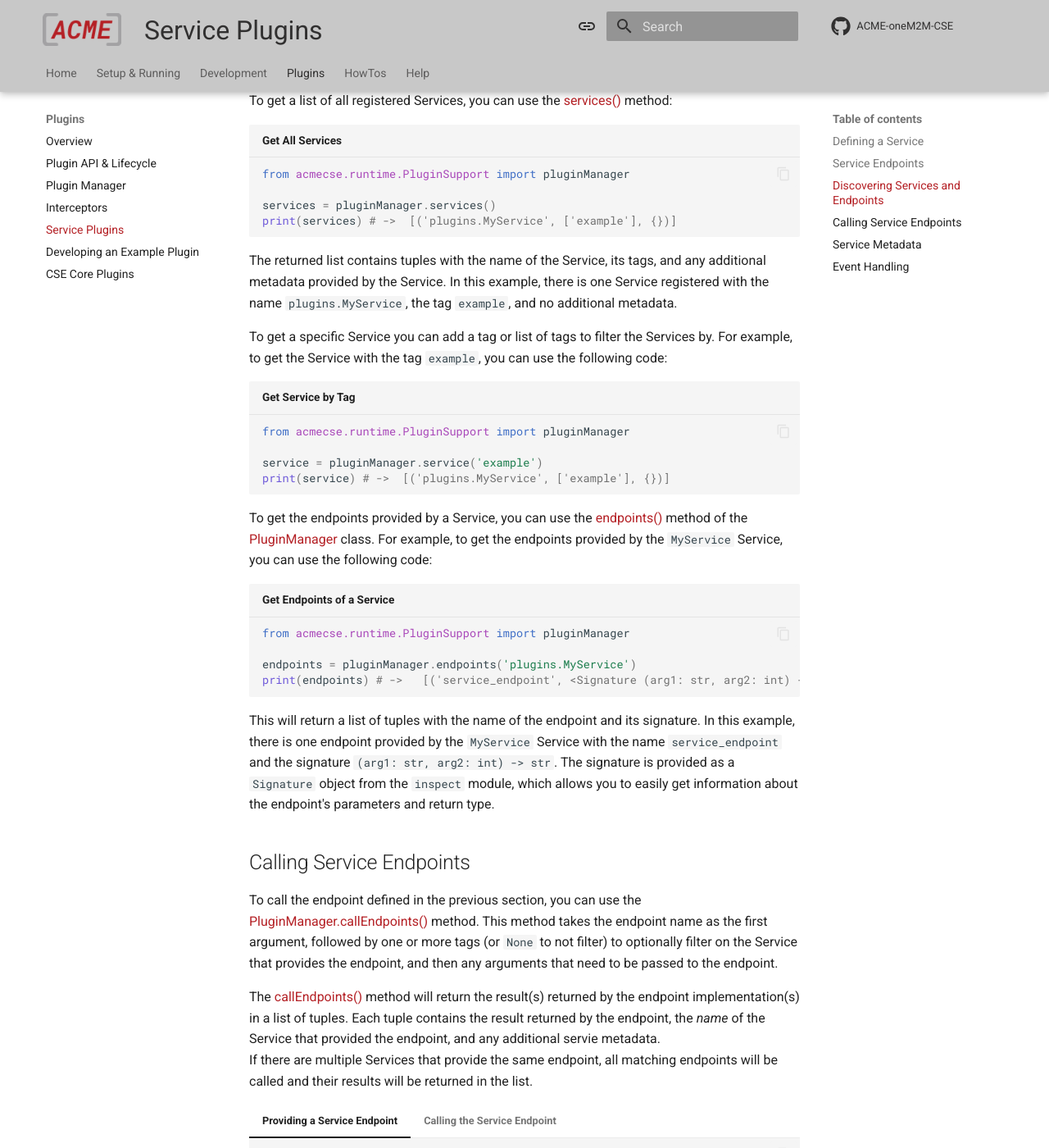
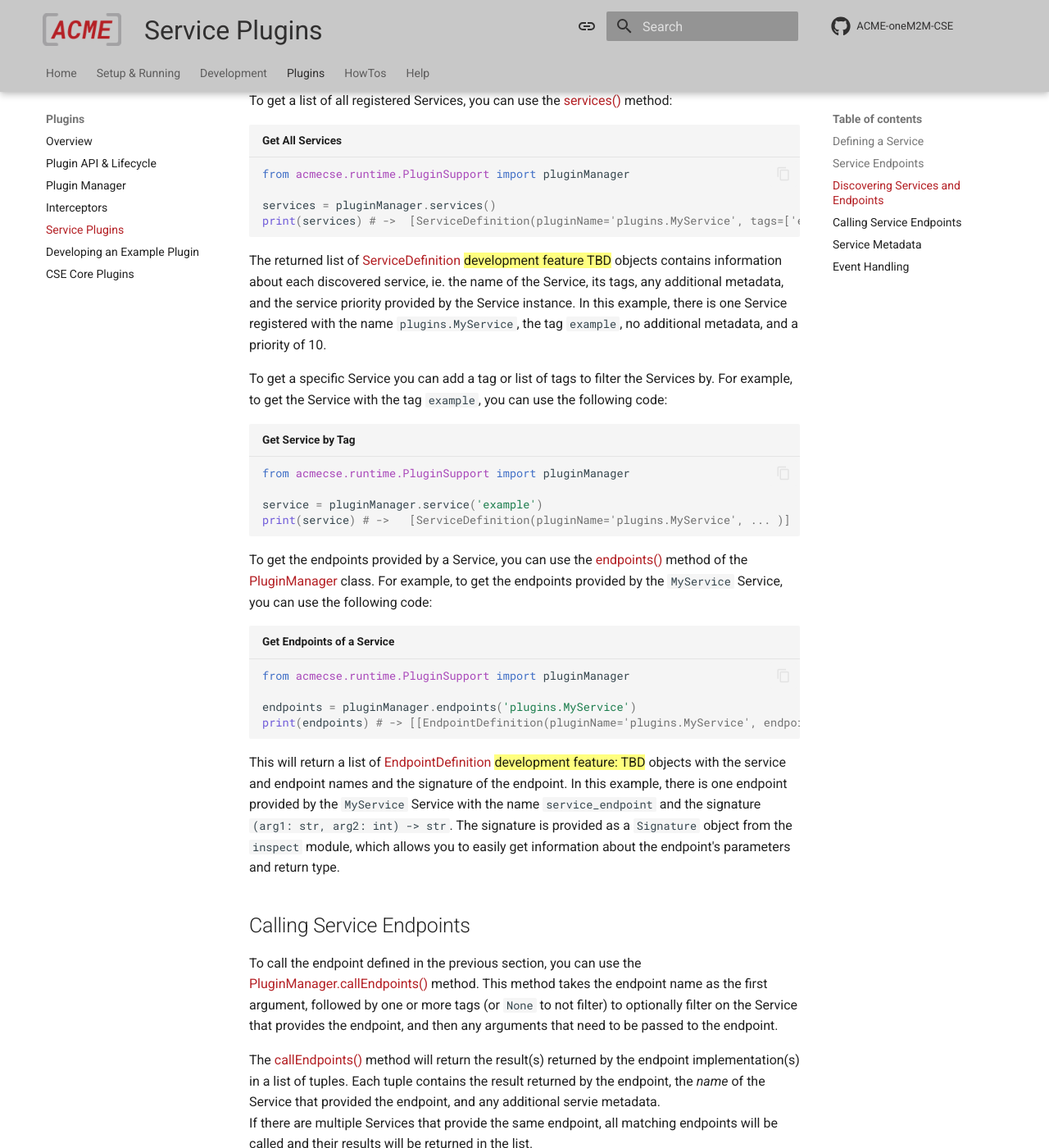
Before and after one commit to ankraft/ACME-oneM2M-CSE-mkdocs, an MkDocs documentation site: the page built from docs/plugins/PluginServicePlugins.md, in a window 1280 px wide and 1400 px high, scrolled down 1590 px. Shown: the whole window at 82% size. Built offline with MkDocs 1.6.1 and Material for MkDocs 9.7.7, drawn with Linux system fonts in a browser that asks for light colours; comment, search, counter and statistics services are not loaded; some of the changed text lies outside the part shown.

Commit message:
Improved plugin documentation

````diff
--- a/docs/plugins/PluginServicePlugins.md
+++ b/docs/plugins/PluginServicePlugins.md
@@ -55,10 +55,10 @@
 from acmecse.runtime.PluginSupport import pluginManager
 
 services = pluginManager.services()
-print(services) # ->  [('plugins.MyService', ['example'], {})]
+print(services) # ->  [ServiceDefinition(pluginName='plugins.MyService', tags=['example'], metadata={}, priority=10)]
 ```
 
-The returned list contains tuples with the name of the Service, its tags, and any additional metadata provided by the Service. In this example, there is one Service registered with the name `plugins.MyService`, the tag `example`, and no additional metadata.
+The returned list of [ServiceDefinition ](){target="_new"} ==development feature TBD== objects contains information about each discovered service, ie. the name of the Service, its tags, any additional metadata, and the service priority provided by the Service instance. In this example, there is one Service registered with the name `plugins.MyService`, the tag `example`, no additional metadata, and a priority of 10.
 
 To get a specific Service you can add a tag or list of tags to filter the Services by. For example, to get the Service with the tag `example`, you can use the following code:
 
@@ -66,7 +66,7 @@
 from acmecse.runtime.PluginSupport import pluginManager
 
 service = pluginManager.service('example')
-print(service) # ->  [('plugins.MyService', ['example'], {})]
+print(service) # ->   [ServiceDefinition(pluginName='plugins.MyService', ... )]
 ```
 
 To get the endpoints provided by a Service, you can use the [endpoints()](https://api.acmecse.net/acmecse.helpers.PluginManager.PluginManager.html#endpoints){target="_new"} method of the [PluginManager](https://api.acmecse.net/acmecse.helpers.PluginManager.PluginManager.html){target="_new"} class. For example, to get the endpoints provided by the `MyService` Service, you can use the following code:
@@ -75,17 +75,16 @@
 from acmecse.runtime.PluginSupport import pluginManager
 
 endpoints = pluginManager.endpoints('plugins.MyService')
-print(endpoints) # ->   [('service_endpoint', <Signature (arg1: str, arg2: int) -> str>)]
+print(endpoints) # -> [[EndpointDefinition(pluginName='plugins.MyService', endpointName='service_endpoint', signature=<Signature (arg1: str, arg2: int) -> str>)], ...]
 ```
 
-This will return a list of tuples with the name of the endpoint and its signature. In this example, there is one endpoint provided by the `MyService` Service with the name `service_endpoint` and the signature `(arg1: str, arg2: int) -> str`. The signature is provided as a `Signature` object from the `inspect` module, which allows you to easily get information about the endpoint's parameters and return type.
+This will return a list of [EndpointDefinition](){target="_new"} ==development feature: TBD== objects with the service and endpoint names and the signature of the endpoint. In this example, there is one endpoint provided by the `MyService` Service with the name `service_endpoint` and the signature `(arg1: str, arg2: int) -> str`. The signature is provided as a `Signature` object from the `inspect` module, which allows you to easily get information about the endpoint's parameters and return type.
 
 
 ## Calling Service Endpoints
 
 To call the endpoint defined in the previous section, you can use the
 [PluginManager.callEndpoints()](https://api.acmecse.net/acmecse.helpers.PluginManager.PluginManager.html#callEndpoints){target="_new"} method. This method takes the endpoint name as the first argument, followed by one or more tags (or `None` to not filter) to optionally filter on the Service that provides the endpoint, and then any arguments that need to be passed to the endpoint.
-
 
 The [callEndpoints()](https://api.acmecse.net/acmecse.helpers.PluginManager.PluginManager.html#callEndpoints){target="_new"} method will return the result(s) returned by the endpoint implementation(s) in a list of tuples. Each tuple contains the result returned by the endpoint, the *name* of the Service that provided the endpoint, and any additional servie metadata.
 If there are multiple Services that provide the same endpoint, all matching endpoints will be called and their results will be returned in the list.
@@ -106,20 +105,41 @@
 			return f'You called service_endpoint with arg1={arg1} and arg2={arg2}'
 	```
 
-=== "Calling the Service Endpoint"
+=== "Calling all Service Endpoints"
 	```python
+	# Somewhere else in the code, we can call the service endpoint like this:
 
-	# Somewhere else in the code, we can call the service endpoint like this:
 	from acmecse.runtime.PluginSupport import pluginManager
 
 	result = pluginManager.callEndpoints('service_endpoint', tags='example', arg1='value1', arg2=42)
-	print(result) # -> [('You called service_endpoint with arg1=value1 and arg2=42', 'plugins.my_service', {})]
+	print(result) # -> [('You called service_endpoint with arg1=value1 and arg2=42', 'plugins.MyService', {})]
 	```
 
 !!! Note
 	If there are multiple Services that provide the same endpoint, you can use the `tags` parameter to specify which Service to call. If there are multiple Services that match the specified tags, all matching Services will be called. If no Service matches the specified endpoint and tags, a [PluginNotFoundError](https://api.acmecse.net/acmecse.helpers.PluginManager.PluginNotFoundError.html){target="_new"} exception will be raised.
 
-TODO call a single endpoint
+
+To call a single endpoint, you can use the [PluginManager.callEndpoint()](https://api.acmecse.net/acmecse.helpers.PluginManager.PluginManager.html#callEndpoint){target="_new"} method. This method takes the service plugin's name and the endpoint name as the first two arguments, followed by any arguments that need to be passed to the endpoint. The [PluginManager.callEndpoint()](https://api.acmecse.net/acmecse.helpers.PluginManager.PluginManager.html#callEndpoint){target="_new"} method will return the result returned by the endpoint implementation.
+
+```python title="Calling a Single Service Endpoint"
+from acmecse.runtime.PluginSupport import pluginManager
+
+result = pluginManager.callEndpoint('plugins.MyService', 'service_endpoint', arg1='value1', arg2=42)
+print(result) # -> 'You called service_endpoint with arg1=value1 and arg2=42'
+```
+
+You can also provide a timeout for the endpoint call by using the `timeout` parameter. If the endpoint does not return a result within the specified timeout, an [EndpointTimeoutError](https://api.acmecse.net/acmecse.helpers.PluginManager.EndpointTimeoutError.html){target="_new"} exception will be raised.
+
+```python title="Calling a Service Endpoint with Timeout"
+# Somewhere else in the code, we can call the service endpoint like this:
+from acmecse.runtime.PluginSupport import pluginManager, EndpointTimeoutError
+
+try:
+	result = pluginManager.callEndpoint('plugins.MyService', 'service_endpoint', timeout=5, arg1='value1', arg2=42)
+	print(result) # -> 'You called service_endpoint with arg1=value1 and arg2=42'
+except EndpointTimeoutError:
+	print('The endpoint call timed out.')
+```
 
 
 ## Service Metadata
@@ -142,10 +162,7 @@
 
 The content of the `_service_metadata_` dictionary is entirely up to the plugin developer. It can contain any information that might be useful for other plugins or for the users of the Service. For example, it could contain a description of the Service, its version, the author, or any other relevant information.
 
-
-TODO get metadata when call services
-
-
+The metadata is provided as a dictionary when discovering the Service and when calling its endpoints.
 
 
 ## Event Handling
````
Also changed, not shown: docs/home/SupportedRuntime.md (+3 -0 lines).
